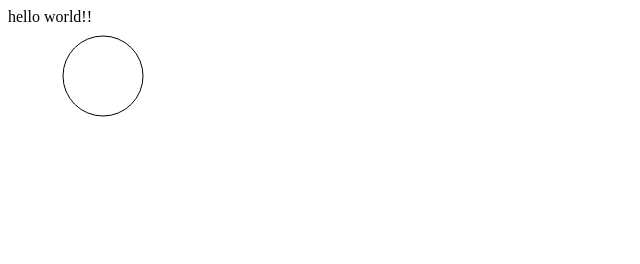
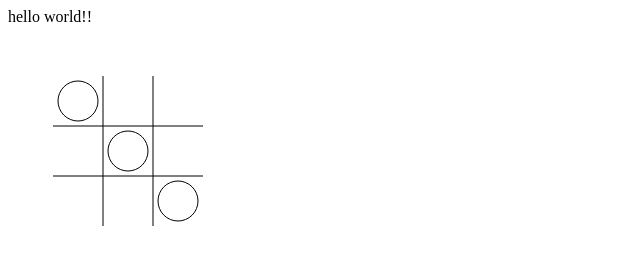
Before and after one commit to Duckasaur38/javaScriptTrial, a website: page src/index.html in a window 1280 px wide. Shown: the whole page, without its empty margins (0-640 px from the left). Drawn offline with Linux system fonts and the light colour scheme.

Commit message:
added html?

```diff
--- a/src/index.html
+++ b/src/index.html
@@ -2,7 +2,7 @@
     <body>
         <div>hello world!!</div>
 
-    <canvas id="can" width="300" height="200"
+    <canvas id="can" width="300" height="200"></canvas>
     </canvas>
     <script src="index.js">
     </script>
--- a/src/index.js
+++ b/src/index.js
@@ -1,7 +1,36 @@
-function draw(){
-var canvas = document.getElementById("can");
-var ctx = canvas.getContext("2d");
-ctx.beginPath();
-ctx.arc(95, 50, 40, 0, 2 * Math.PI);
+function startCanvas(){
+
+}
+function circle(x,y){
+    var canvas = document.getElementById("can");
+    var ctx = canvas.getContext("2d");
+
+    ctx.beginPath();
+
+    ctx.arc(45+(50*x),50+(50*y), 20, 0, 2 * Math.PI);
+// x, y, diameter, ???, arc size in radians
 ctx.stroke();}
-draw();
+function grid(){
+    var canvas = document.getElementById("can");
+    var ctx = canvas.getContext("2d");
+
+    ctx.beginPath();
+//v1
+    ctx.moveTo(95,50);
+    ctx.lineTo(95,200);
+//v2
+    ctx.moveTo(145,50);
+    ctx.lineTo(145,200);
+//h1
+    ctx.moveTo(45,100);
+    ctx.lineTo(195,100);
+//h2
+    ctx.moveTo(45,150);
+    ctx.lineTo(195,150);
+    ctx.stroke();
+}
+startCanvas();
+grid();
+circle(.5,.5);
+circle(1.5,1.5);
+circle(2.5,2.5);
```
